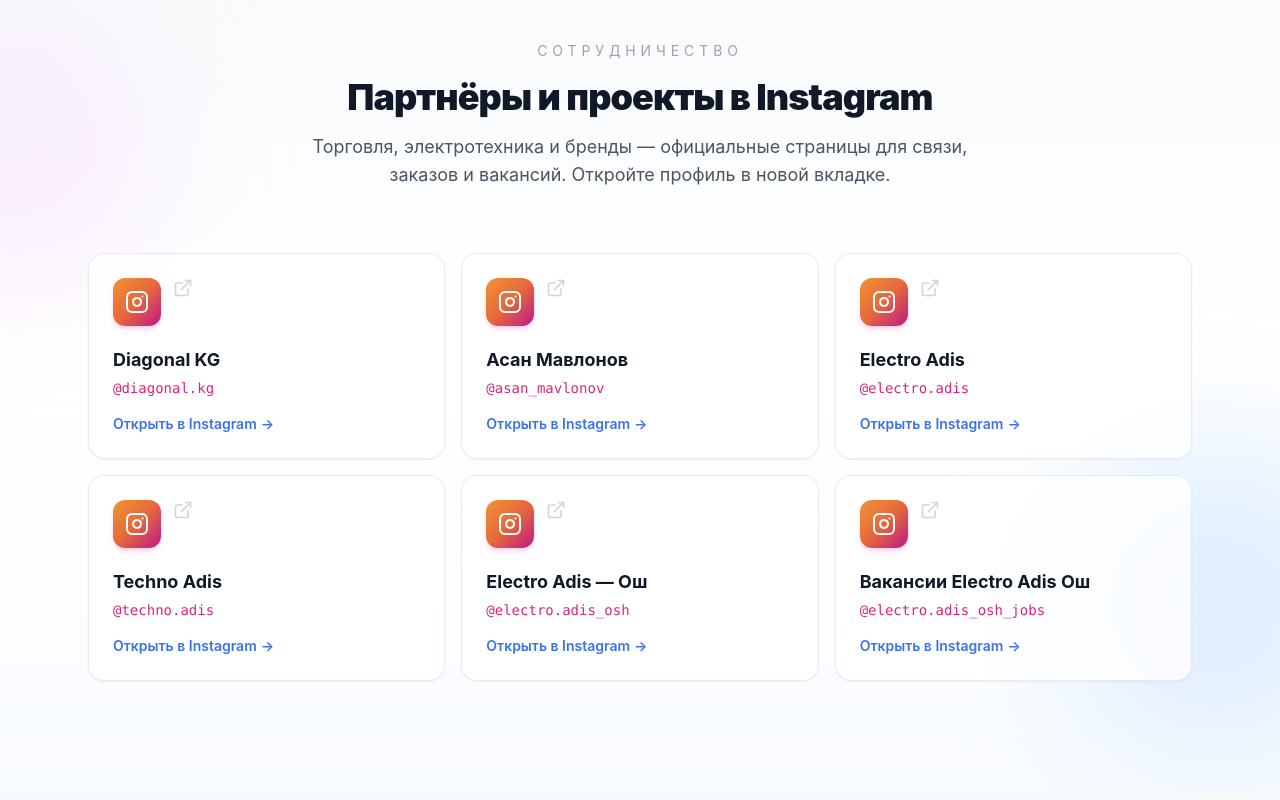
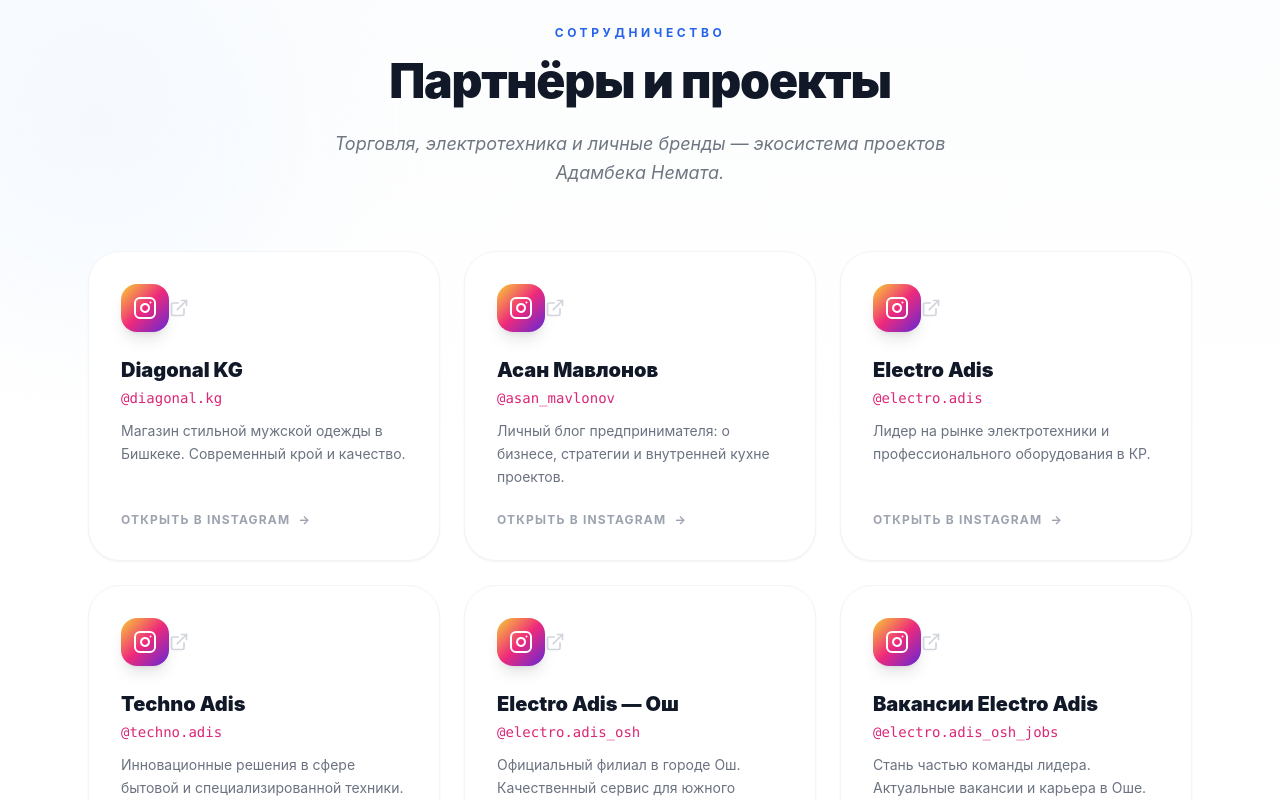
Before and after one commit to Abdulamitov-Mirbek/Adambek-nemad, a React (Vite) app: page / in a window 1280 px wide. Shown: the part 3000-3800 px from the top of the page. Built offline with nearby package versions, Linux system fonts and the light colour scheme.

Commit message:
fead: add decs for collaboration folder

```diff
--- a/src/sections/Collaboration.jsx
+++ b/src/sections/Collaboration.jsx
@@ -5,16 +5,7 @@
 
 function InstagramGlyph({ className }) {
   return (
-    <svg
-      viewBox="0 0 24 24"
-      className={className}
-      fill="none"
-      stroke="currentColor"
-      strokeWidth="2"
-      strokeLinecap="round"
-      strokeLinejoin="round"
-      aria-hidden
-    >
+    <svg viewBox="0 0 24 24" className={className} fill="none" stroke="currentColor" strokeWidth="2" strokeLinecap="round" strokeLinejoin="round" aria-hidden>
       <rect width="20" height="20" x="2" y="2" rx="5" ry="5" />
       <path d="M16 11.37A4 4 0 1 1 12.63 8 4 4 0 0 1 16 11.37z" />
       <line x1="17.5" x2="17.51" y1="6.5" y2="6.5" />
@@ -28,50 +19,62 @@
     url: "https://www.instagram.com/diagonal.kg/",
     labelRu: "Diagonal KG",
     labelKg: "Diagonal KG",
+    descRu: "Магазин стильной мужской одежды в Бишкеке. Современный крой и качество.",
+    descKg: "Бишкектеги стилдүү эркектердин кийим дүкөнү. Заманбап стиль жана сапат.",
   },
   {
     handle: "@asan_mavlonov",
     url: "https://www.instagram.com/asan_mavlonov/",
     labelRu: "Асан Мавлонов",
     labelKg: "Асан Мавлонов",
+    descRu: "Личный блог предпринимателя: о бизнесе, стратегии и внутренней кухне проектов.",
+    descKg: "Ишкердин жеке блогу: бизнес, стратегия жана долбоорлордун ички иштери.",
   },
   {
     handle: "@electro.adis",
     url: "https://www.instagram.com/electro.adis/",
     labelRu: "Electro Adis",
     labelKg: "Electro Adis",
+    descRu: "Лидер на рынке электротехники и профессионального оборудования в КР.",
+    descKg: "Кыргызстандагы электротехника жана кесипкөй жабдуулар рыногунун лидери.",
   },
   {
     handle: "@techno.adis",
     url: "https://www.instagram.com/techno.adis/",
     labelRu: "Techno Adis",
     labelKg: "Techno Adis",
+    descRu: "Инновационные решения в сфере бытовой и специализированной техники.",
+    descKg: "Турмуш-тиричилик жана адистештирилген техникадагы инновациялык чечимдер.",
   },
   {
     handle: "@electro.adis_osh",
     url: "https://www.instagram.com/electro.adis_osh/",
     labelRu: "Electro Adis — Ош",
     labelKg: "Electro Adis — Ош",
+    descRu: "Официальный филиал в городе Ош. Качественный сервис для южного региона.",
+    descKg: "Ош шаарындагы расмий филиал. Түштүк аймагы үчүн сапаттуу сервис.",
   },
   {
     handle: "@electro.adis_osh_jobs",
     url: "https://www.instagram.com/electro.adis_osh_jobs/",
-    labelRu: "Вакансии Electro Adis Ош",
-    labelKg: "Electro Adis Ош — вакансиялар",
+    labelRu: "Вакансии Electro Adis",
+    labelKg: "Electro Adis — вакансиялар",
+    descRu: "Стань частью команды лидера. Актуальные вакансии и карьера в Оше.",
+    descKg: "Лидердин командасына кошулуңуз. Оштогу актуалдуу вакансиялар.",
   },
 ];
 
 const content = {
   ru: {
     kicker: "СОТРУДНИЧЕСТВО",
-    title: "Партнёры и проекты в Instagram",
-    lead: "Торговля, электротехника и бренды — официальные страницы для связи, заказов и вакансий. Откройте профиль в новой вкладке.",
+    title: "Партнёры и проекты",
+    lead: "Торговля, электротехника и личные бренды — экосистема проектов Адамбека Немата.",
     cta: "Открыть в Instagram",
   },
   kg: {
     kicker: "КЫЗМАТТАШЫК",
-    title: "Өнөктөштөр жана Instagram долбоорлору",
-    lead: "Соода, электротехника жана бренддер — байланыш, заказ жана вакансиялар үчүн расмий баракчалар. Профилди жаңы каалкыда ачыңыз.",
+    title: "Өнөктөштөр жана долбоорлор",
+    lead: "Соода, электротехника жана жеке бренддер — Адамбек Нээматтын долбоорлор экосистемасы.",
     cta: "Instagram'да ачуу",
   },
 };
@@ -80,87 +83,67 @@
   const { language } = useContext(LanguageContext);
   const t = content[language];
 
-  const open = (url) => {
-    window.open(url, "_blank", "noopener,noreferrer");
-  };
-
   return (
-    <section
-      id="collaboration"
-      className="relative overflow-hidden py-24 md:py-28"
-    >
-      <div
-        className="pointer-events-none absolute inset-0 bg-gradient-to-b from-slate-50 via-white to-blue-50/40"
-        aria-hidden
-      />
-      <div
-        className="pointer-events-none absolute -left-32 top-20 h-72 w-72 rounded-full bg-fuchsia-200/30 blur-3xl"
-        aria-hidden
-      />
-      <div
-        className="pointer-events-none absolute -right-24 bottom-10 h-80 w-80 rounded-full bg-blue-300/25 blur-3xl"
-        aria-hidden
-      />
+    <section id="collaboration" className="relative overflow-hidden py-24 bg-white">
+      {/* Background Decorations */}
+      <div className="absolute inset-0 bg-gradient-to-b from-slate-50/50 via-white to-white pointer-events-none" />
+      <div className="absolute -left-24 top-0 h-96 w-96 rounded-full bg-blue-50 blur-3xl opacity-50" />
 
       <div className="container-custom relative max-w-6xl mx-auto px-6">
         <motion.div
-          initial={{ opacity: 0, y: 16 }}
+          initial={{ opacity: 0, y: 20 }}
           whileInView={{ opacity: 1, y: 0 }}
-          viewport={{ once: true, margin: "-80px" }}
-          transition={{ duration: 0.5 }}
-          className="text-center max-w-2xl mx-auto mb-14 md:mb-16"
+          viewport={{ once: true }}
+          className="text-center max-w-2xl mx-auto mb-16"
         >
-          <p className="text-gray-400 text-xs md:text-sm uppercase tracking-[0.35em] mb-4">
+          <p className="text-blue-600 text-xs font-bold uppercase tracking-[0.3em] mb-4">
             {t.kicker}
           </p>
-          <h2 className="text-3xl md:text-4xl font-black tracking-tight text-gray-900 mb-4">
+          <h2 className="text-3xl md:text-5xl font-black text-gray-900 mb-6 tracking-tight">
             {t.title}
           </h2>
-          <p className="text-gray-600 text-base md:text-lg leading-relaxed">
+          <p className="text-gray-600 text-lg leading-relaxed italic opacity-80">
             {t.lead}
           </p>
         </motion.div>
 
-        <ul className="grid gap-4 sm:grid-cols-2 lg:grid-cols-3">
+        <ul className="grid gap-6 sm:grid-cols-2 lg:grid-cols-3">
           {partners.map((p, index) => (
             <motion.li
               key={p.handle}
               initial={{ opacity: 0, y: 20 }}
               whileInView={{ opacity: 1, y: 0 }}
-              viewport={{ once: true, margin: "-40px" }}
-              transition={{ delay: index * 0.06, duration: 0.45 }}
+              viewport={{ once: true }}
+              transition={{ delay: index * 0.1 }}
             >
               <button
                 type="button"
-                onClick={() => open(p.url)}
-                className="group relative flex h-full w-full flex-col rounded-2xl border border-gray-200/80 bg-white/80 p-6 text-left shadow-sm backdrop-blur-sm transition-all duration-300 hover:border-transparent hover:shadow-xl hover:shadow-blue-500/10 focus:outline-none focus-visible:ring-2 focus-visible:ring-blue-500 focus-visible:ring-offset-2"
+                onClick={() => window.open(p.url, "_blank", "noopener,noreferrer")}
+                className="group relative flex h-full min-h-[220px] w-full flex-col rounded-[2rem] border border-gray-100 bg-white p-8 text-left shadow-sm transition-all duration-500 hover:shadow-2xl hover:shadow-blue-500/10 hover:-translate-y-2"
               >
-                <span
-                  className="absolute inset-0 rounded-2xl opacity-0 transition-opacity duration-300 group-hover:opacity-100"
-                  style={{
-                    background:
-                      "linear-gradient(135deg, rgba(225,48,108,0.12) 0%, rgba(253,29,29,0.08) 35%, rgba(131,58,180,0.1) 70%, rgba(0,180,255,0.08) 100%)",
-                  }}
-                  aria-hidden
-                />
-                <div className="relative flex items-start justify-between gap-3">
-                  <div className="flex h-12 w-12 shrink-0 items-center justify-center rounded-xl bg-gradient-to-br from-[#f09433] via-[#e6683c] to-[#bc1888] text-white shadow-md shadow-pink-500/20">
+                {/* Инста-эффект при наведении */}
+                <div className="absolute inset-0 rounded-[2rem] bg-gradient-to-br from-orange-500/5 via-pink-500/5 to-purple-500/5 opacity-0 transition-opacity duration-500 group-hover:opacity-100" />
+
+                <div className="relative flex items-center justify-between mb-6">
+                  <div className="flex h-12 w-12 items-center justify-center rounded-2xl bg-gradient-to-br from-[#f9ce34] via-[#ee2a7b] to-[#6228d7] text-white shadow-lg">
                     <InstagramGlyph className="h-6 w-6" />
                   </div>
-                  <ExternalLink className="h-5 w-5 shrink-0 text-gray-300 transition-colors group-hover:text-blue-600" />
+                  <ExternalLink className="h-5 w-5 text-gray-300 group-hover:text-blue-500 transition-colors" />
                 </div>
-                <div className="relative mt-5 space-y-1">
-                  <p className="text-lg font-bold text-gray-900 group-hover:text-gray-950">
+
+                <div className="relative flex-grow">
+                  <h3 className="text-xl font-black text-gray-900 mb-1 group-hover:text-blue-600 transition-colors">
                     {language === "kg" ? p.labelKg : p.labelRu}
+                  </h3>
+                  <p className="font-mono text-sm text-pink-600 mb-3">{p.handle}</p>
+                  <p className="text-sm text-gray-500 leading-relaxed line-clamp-3">
+                    {language === "kg" ? p.descKg : p.descRu}
                   </p>
-                  <p className="font-mono text-sm text-pink-600">{p.handle}</p>
                 </div>
-                <span className="relative mt-4 inline-flex items-center gap-1 text-sm font-semibold text-blue-600 opacity-90 transition group-hover:opacity-100">
-                  {t.cta}
-                  <span className="translate-x-0 transition-transform group-hover:translate-x-0.5">
-                    →
-                  </span>
-                </span>
+
+                <div className="relative mt-6 flex items-center gap-2 text-xs font-bold uppercase tracking-widest text-gray-400 group-hover:text-blue-600 transition-colors">
+                  {t.cta} <span>→</span>
+                </div>
               </button>
             </motion.li>
           ))}
--- a/src/sections/FeaturedIn.jsx
+++ b/src/sections/FeaturedIn.jsx
@@ -18,11 +18,6 @@
     link: "https://wa.me/996704343756?text=Ассаламу%20алайкум!%20Мен%20сайттан%20жазып жатам...",
     class: "font-medium tracking-widest text-green-600",
   }, // Добавили WhatsApp
-  {
-    name: "TAPLINK",
-    link: "https://taplink.cc/zak.0806",
-    class: "font-bold italic",
-  },
 ];
 const content = {
   ru: { title: "УПОМИНАНИЯ И ПАРТНЕРСТВО" },
```
